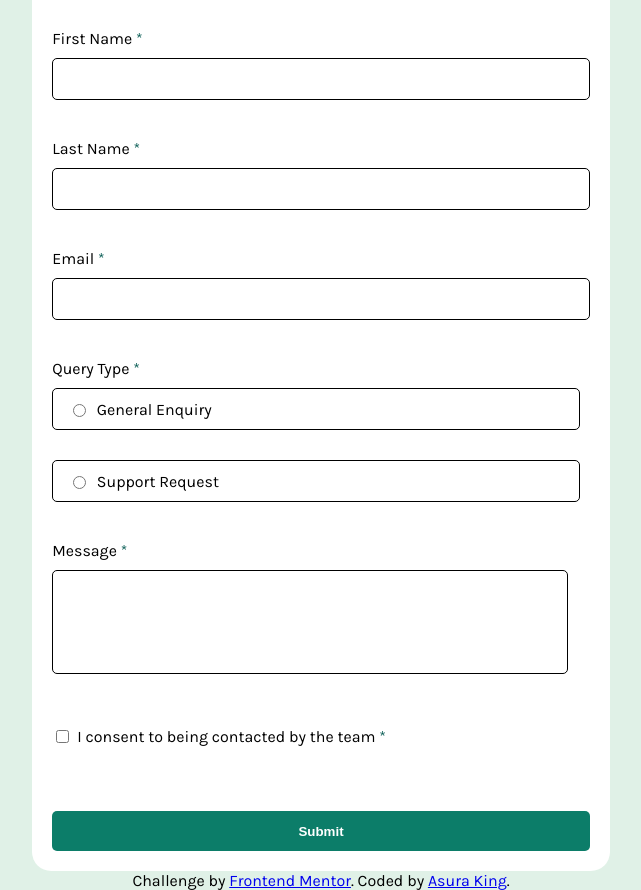
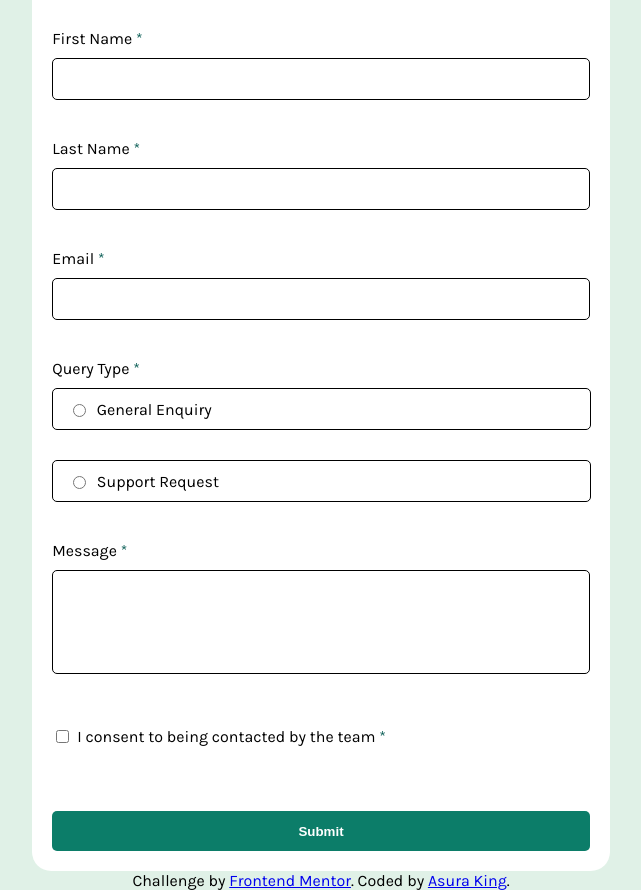
Before and after one commit to Code-of-Asura-King/Contact-form, a plain HTML site: page index.html in a window 768 px wide. Shown: the part 177-1067 px from the top of the page, without its empty margins (71-712 px from the left). Drawn offline with Linux system fonts and the light colour scheme.

Commit message:
Update style.css

```diff
--- a/style.css
+++ b/style.css
@@ -173,10 +173,10 @@ p {
         flex-direction: column;
     }
     .Sub-box{
-        width: 95%;
+        width: 97%;
     }
     #comment{
-        width: 90%;
+        width: 94%;
     }
 }
 @media only screen and (max-width: 767px) {
```
